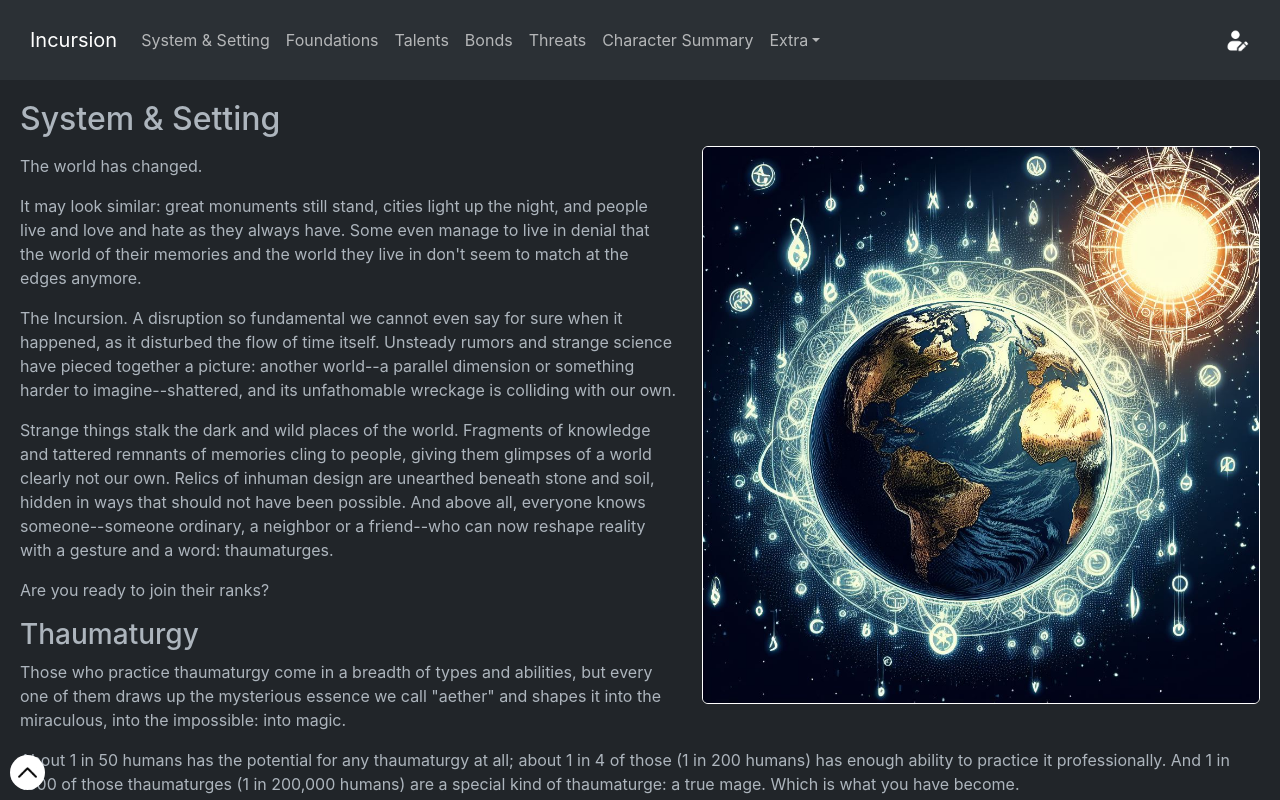
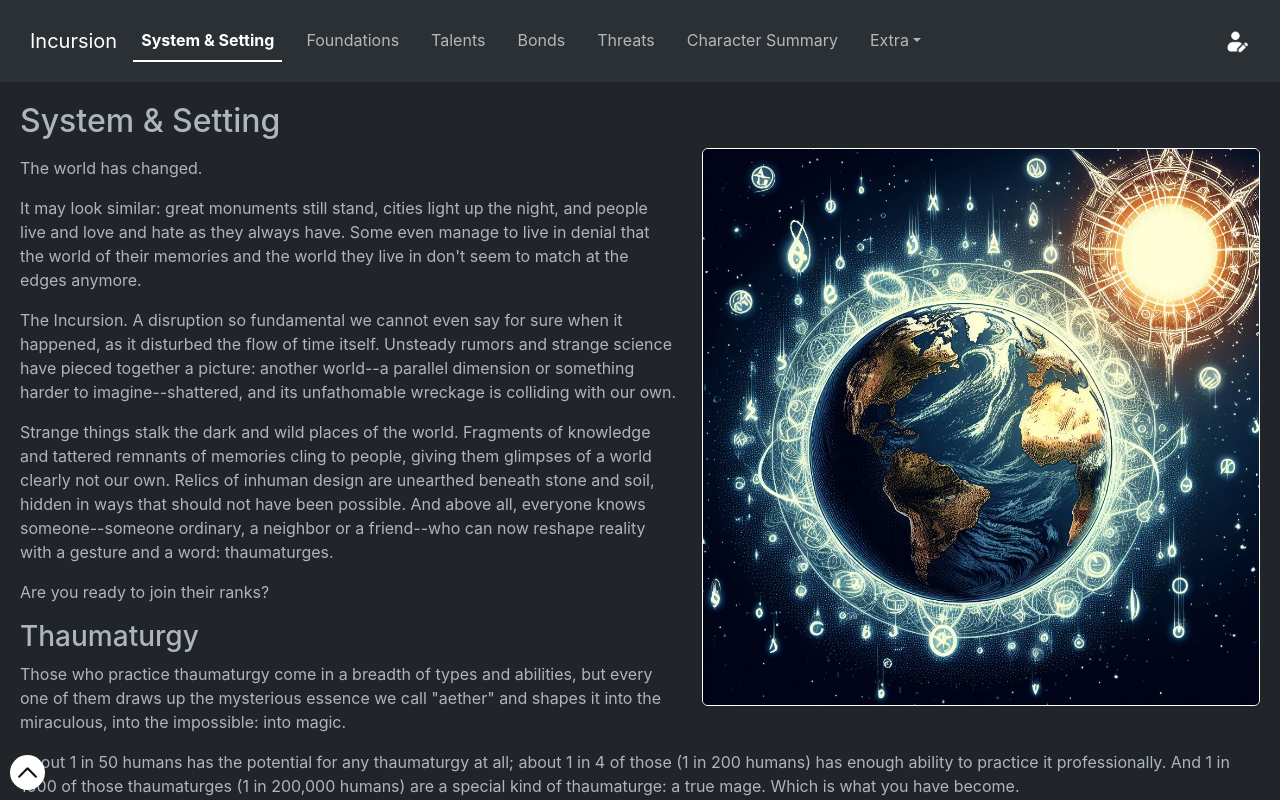
Before and after one commit to jesselatimer/incursion, a React (Create React App) app: page /incursion/setting in a window 1280 px wide. Shown: the top 800 px of the page. Built offline with nearby package versions, Linux system fonts and the light colour scheme.

Commit message:
navbar show active tab

```diff
--- a/src/components/Navbar.tsx
+++ b/src/components/Navbar.tsx
@@ -1,5 +1,5 @@
 import { useContext, useState } from 'react';
-import { Link } from 'react-router-dom';
+import { Link, useLocation } from 'react-router-dom';
 import {
   Navbar as ReactNavbar,
   Nav,
@@ -11,10 +11,13 @@ import {
 import { DataContext } from './App';
 import { map, size } from 'lodash';
 import TrueMageModal from './TrueMageModal';
+import { NavLink } from 'react-router-dom';
 
 export default function Navbar() {
   const { categoriesByKey } = useContext(DataContext);
   const [showTrueMageModal, setShowTrueMageModal] = useState(false);
+
+  const location = useLocation();
 
   return (
     <ReactNavbar
@@ -27,29 +30,42 @@ export default function Navbar() {
       </Link>
       {size(categoriesByKey) > 1 ? (
         <ReactNavbar.Collapse id="basic-ReactNavbar-nav">
-          <Nav className="me-auto">
-            <Link to="/setting" className="nav-link">
+          <Nav
+            className="me-auto"
+            variant="underline"
+            activeKey={location.pathname}
+          >
+            <NavLink to="/setting" event-key="/setting" className="nav-link">
               System & Setting
-            </Link>
+            </NavLink>
             {map(categoriesByKey, (category) => {
               return (
-                <Link
+                <NavLink
                   key={`navLink${category.key}`}
                   to={`/category/${category.key}`}
+                  event-key={`/category/${category.key}`}
                   className="nav-link"
                 >
                   {category.label}
-                </Link>
+                </NavLink>
               );
             })}
-            <Link to="/character" className="nav-link">
+            <NavLink
+              to="/character"
+              event-key="/character"
+              className="nav-link"
+            >
               Character Summary
-            </Link>
+            </NavLink>
             <NavDropdown title="Extra">
               <DropdownItem href="#">
-                <Link to="/glossary" className="nav-link">
+                <NavLink
+                  to="/glossary"
+                  event-key="/glossary"
+                  className="nav-link"
+                >
                   Glossary
-                </Link>
+                </NavLink>
               </DropdownItem>
             </NavDropdown>
           </Nav>
--- a/src/utils/importData.ts
+++ b/src/utils/importData.ts
@@ -171,7 +171,6 @@ async function parseCsv<SchemaType extends ZodType<any, any, any>>(
               console.error('no self', result);
               throw new Error('No Self');
             }
-            console.log(pathToSelf, result);
             const description = await fetchMarkdown(pathToSelf);
             const parsedResult = parser.parse({
               ...result,
```
